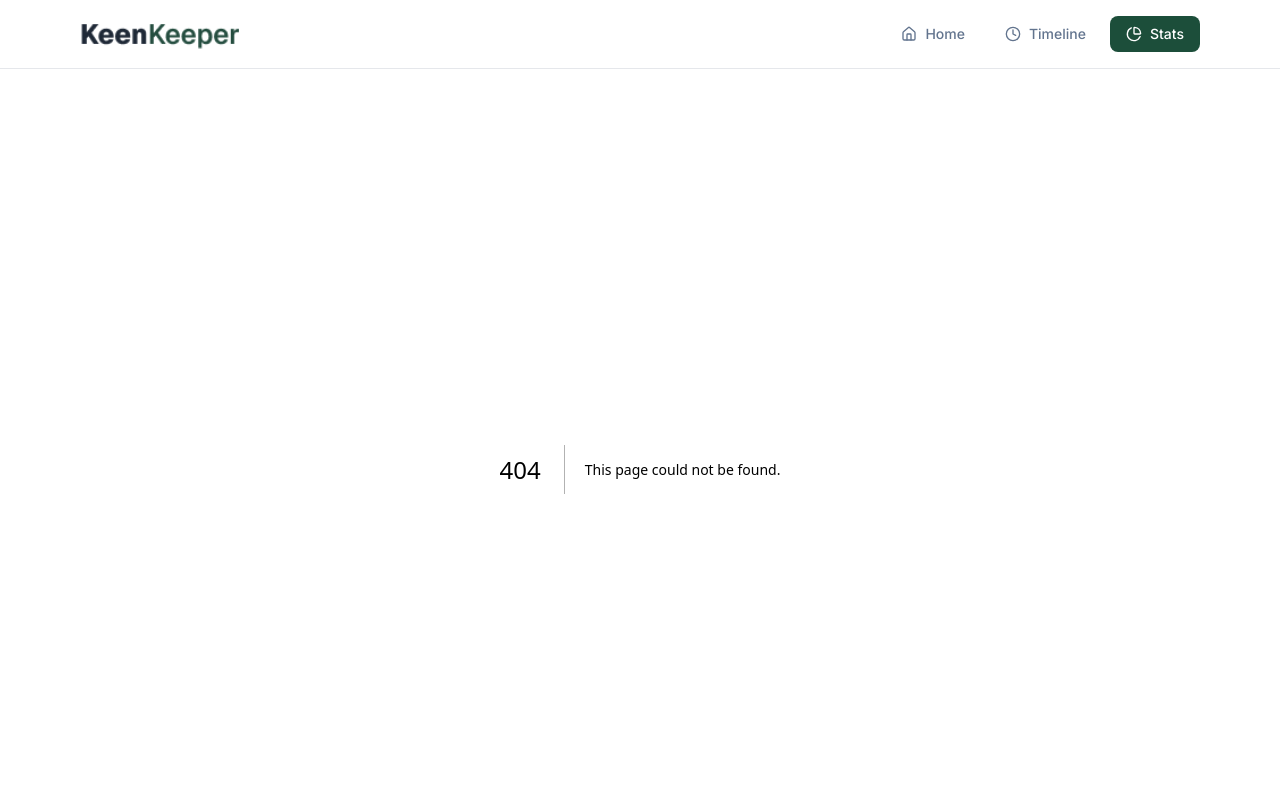
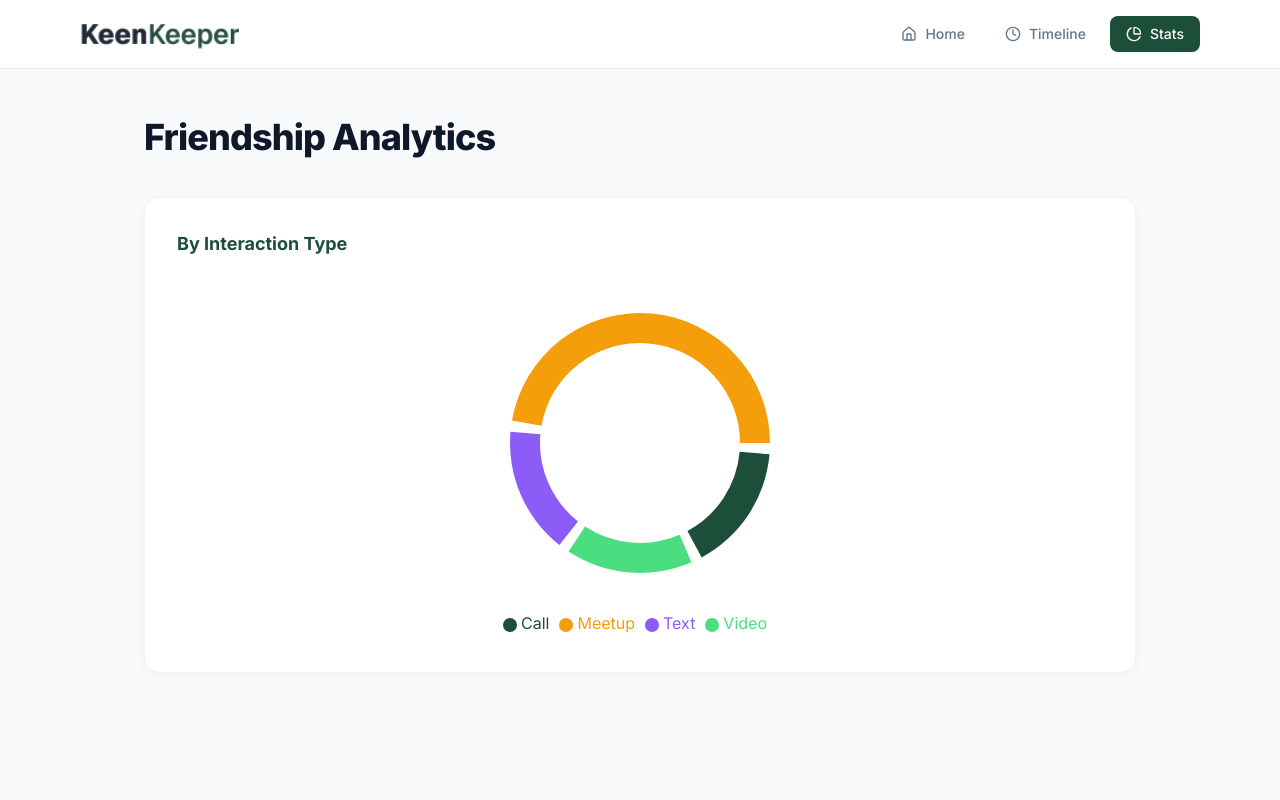
Before and after one commit to fahid2002/KeenKeeper, a Next.js app: page /stats in a window 1280 px wide. Before the commit this address had no page. Shown: the top 800 px of the page. Built offline with nearby package versions, Linux system fonts and the light colour scheme.

Commit message:
added stats

```diff
--- a/src/app/friend/[id]/page.jsx
+++ b/src/app/friend/[id]/page.jsx
@@ -9,7 +9,8 @@ import {
   Phone,
   MessageSquare,
   Video,
-  History
+  History,
+  Users // Added Users icon for Meetup
 } from "lucide-react";
 import toast from "react-hot-toast";
 import { useTimeline } from "@/context/TimelineContext";
@@ -52,7 +53,8 @@ export default function FriendDetails() {
   const getInteractionIcon = (type) => {
     if (type === "Call") return <Phone className="w-5 h-5 text-slate-700" />;
     if (type === "Video") return <Video className="w-5 h-5 text-slate-700" />;
-    return <MessageSquare className="w-5 h-5 text-slate-700" />; // Text/Meetup default
+    if (type === "Meetup") return <Users className="w-5 h-5 text-slate-700" />;
+    return <MessageSquare className="w-5 h-5 text-slate-700" />; // Text default
   };
 
   return (
@@ -142,7 +144,8 @@ export default function FriendDetails() {
 
           <div className="bg-white p-6 rounded-xl border border-gray-100 shadow-sm">
             <h2 className="text-base font-bold text-slate-900 mb-4">Quick Check-In</h2>
-            <div className="grid grid-cols-3 gap-4">
+            {/* Changed to 4 columns to accommodate the new button */}
+            <div className="grid grid-cols-2 sm:grid-cols-4 gap-4">
 
               <button
                 onClick={() => handleInteraction("Call")}
@@ -166,6 +169,15 @@ export default function FriendDetails() {
               >
                 <Video className="w-6 h-6 text-slate-700" strokeWidth={1.5} />
                 <span className="text-sm font-medium text-slate-700">Video</span>
+              </button>
+
+              {/* Added Meetup Button */}
+              <button
+                onClick={() => handleInteraction("Meetup")}
+                className="flex flex-col items-center justify-center py-6 border border-gray-200 rounded-xl hover:bg-slate-50 transition gap-3"
+              >
+                <Users className="w-6 h-6 text-slate-700" strokeWidth={1.5} />
+                <span className="text-sm font-medium text-slate-700">Meetup</span>
               </button>
 
             </div>
--- /dev/null
+++ b/src/app/stats/page.jsx
@@ -0,0 +1,82 @@
+"use client";
+
+import { useTimeline } from "@/context/TimelineContext";
+import { PieChart, Pie, Cell, ResponsiveContainer, Legend, Tooltip } from "recharts";
+
+export default function StatsPage() {
+  const { entries } = useTimeline();
+
+
+  const interactionCounts = entries.reduce((acc, entry) => {
+    const type = entry.type || "Text";
+    acc[type] = (acc[type] || 0) + 1;
+    return acc;
+  }, {});
+
+
+  const data = Object.keys(interactionCounts).map((key) => ({
+    name: key,
+    value: interactionCounts[key],
+  }));
+
+
+  const COLORS = {
+    Text: "#8B5CF6",
+    Call: "#1C4E3A",
+    Video: "#4ADE80",
+    Meetup: "#F59E0B"
+  };
+
+  return (
+    <div className="max-w-5xl mx-auto px-4 py-12">
+
+
+      <h1 className="text-4xl font-extrabold text-slate-900 mb-10 tracking-tight">
+        Friendship Analytics
+      </h1>
+
+
+      <div className="bg-white rounded-2xl border border-gray-100 shadow-[0_2px_15px_-3px_rgba(0,0,0,0.07)] p-8">
+        <h2 className="text-[#1C4E3A] font-bold text-lg mb-8">By Interaction Type</h2>
+
+        {data.length === 0 ? (
+          <p className="text-slate-500 text-center py-20">
+            No interactions logged yet. Head to a friend's profile to start tracking!
+          </p>
+        ) : (
+          <div className="h-[350px] w-full flex justify-center items-center">
+            <ResponsiveContainer width="100%" height="100%">
+              <PieChart>
+                <Pie
+                  data={data}
+                  cx="50%"
+                  cy="50%"
+                  innerRadius={100}
+                  outerRadius={130}
+                  paddingAngle={5}
+                  dataKey="value"
+                  stroke="none"
+                >
+                  {data.map((entry, index) => (
+                    <Cell
+                      key={`cell-${index}`}
+                      fill={COLORS[entry.name] || "#CBD5E1"}
+                    />
+                  ))}
+                </Pie>
+                <Tooltip
+                  contentStyle={{ borderRadius: '8px', border: 'none', boxShadow: '0 4px 6px -1px rgb(0 0 0 / 0.1)' }}
+                />
+                <Legend
+                  iconType="circle"
+                  wrapperStyle={{ paddingTop: "20px" }}
+                />
+              </PieChart>
+            </ResponsiveContainer>
+          </div>
+        )}
+      </div>
+
+    </div>
+  );
+}
```
